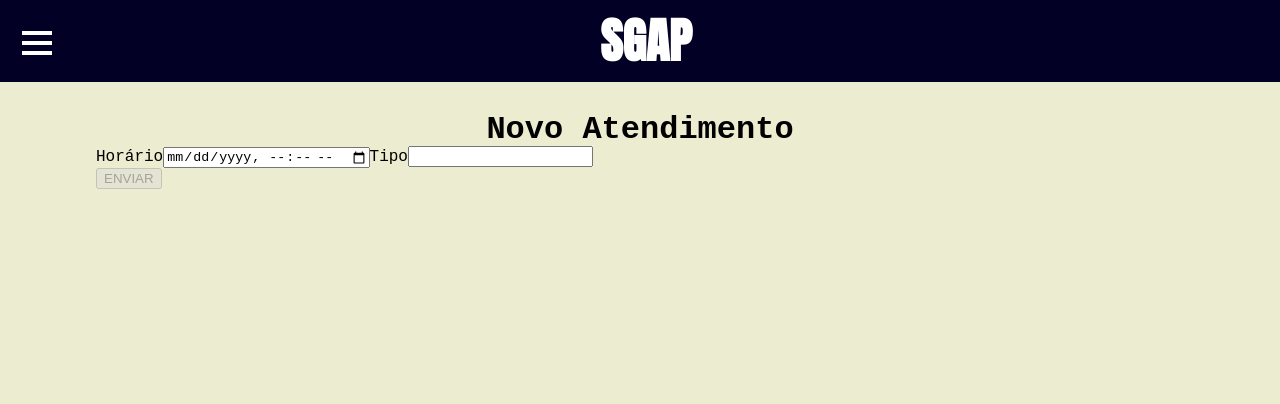
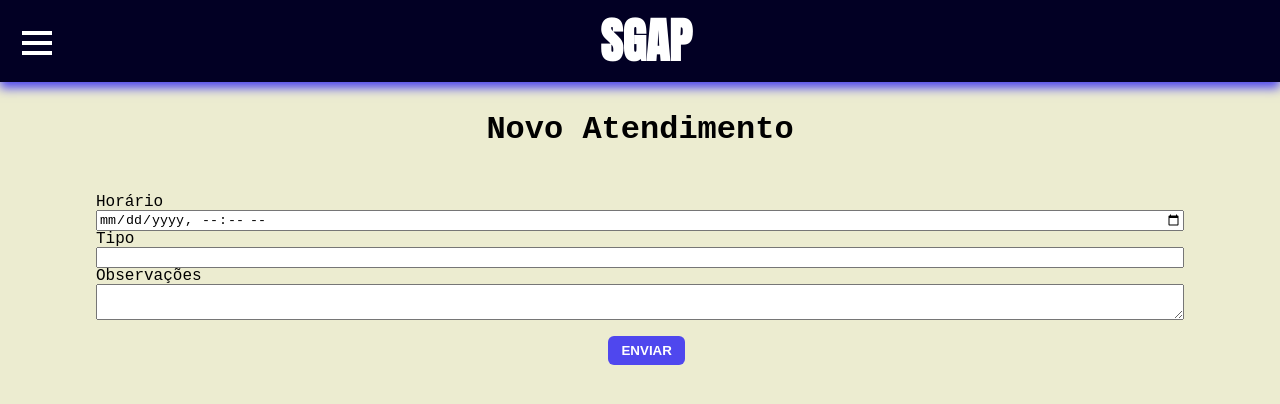
Before and after one commit to vnimar/SGAP, an Angular app in the folder sgap-front/: page /atendimentos/lista in a window 1280 px wide. Both pictures are taken after a click on the button "Cadastrar". Shown: the top 404 px of the page. Built offline with nearby package versions, Linux system fonts and the light colour scheme; no server answers; a web font is replaced by a local one.

Commit message:
atualização de estilos

```diff
--- a/sgap-front/src/app/atendimentos/lista-atendimentos/edicao-atendimentos/edicao-atendimentos.component.ts
+++ b/sgap-front/src/app/atendimentos/lista-atendimentos/edicao-atendimentos/edicao-atendimentos.component.ts
@@ -38,6 +38,7 @@ export class EdicaoAtendimentosComponent implements OnInit {
       id: this.atendimento.id,
       horario: this.atendimento.horario,
       tipo: this.atendimento.tipo,
+      observacao: this.atendimento.observacao
     });
   }
 
@@ -46,7 +47,7 @@ export class EdicaoAtendimentosComponent implements OnInit {
       id: this.atendimento.id,
       horario: this.formAtendimento?.value.horario,
       tipo: this.formAtendimento?.value.tipo,
-      observacao: ''
+      observacao: this.formAtendimento?.value.observacao
     }
 
     this.atendimentoService.atualizarAtendimento(this.atendimento.id, dadosAtualizados).subscribe({
--- a/sgap-front/src/app/atendimentos/lista-atendimentos/lista-atendimentos.component.scss
+++ b/sgap-front/src/app/atendimentos/lista-atendimentos/lista-atendimentos.component.scss
@@ -15,15 +15,17 @@
     width: 100%;
 
     .botao {
-      background: $azul-escuro;
+      background: $azul;
       border: none;
-      border-radius: 4px;
+      border-radius: 6px;
       color: $branco;
       font-weight: bold;
       padding: 1em;
 
       &:hover {
+        background: $azul-escuro;
         cursor: pointer;
+        transition: 0.3s ease-out;
       }
     }
   }
--- a/sgap-front/src/app/shared/form-atendimento/form-atendimento.component.html
+++ b/sgap-front/src/app/shared/form-atendimento/form-atendimento.component.html
@@ -6,6 +6,8 @@
         <input type="datetime-local" formControlName="horario">
         <label for="tipo">Tipo</label>
         <input type="text" formControlName="tipo">
+        <label for="observacao">Observações</label>
+        <textarea formControlName="observacao"></textarea>
       </div>
     </div>
     <div class="btn-group">
--- a/sgap-front/src/app/shared/form-atendimento/form-atendimento.component.scss
+++ b/sgap-front/src/app/shared/form-atendimento/form-atendimento.component.scss
@@ -1,3 +1,7 @@
+@import "../../../styles.scss";
+
+.form-assistidos {
+  padding: 2em 0;
   .row {
     display: flex;
     flex-direction: row;
@@ -6,22 +10,35 @@
   }
 
   .col {
+    display: flex;
     flex: 1;
-
-  .full-width {
-    width: 100%;
-    flex-grow: 10;
-  }
+    flex-direction: column;
+    padding: 1em 0;
   }
 
   .btn-group {
     align-items: center;
     display: flex;
+    justify-content: center;
+
     .btn {
-    margin-right: 12px;
+      background: $azul;
+      border: none;
+      border-radius: 6px;
+      color: $branco;
+      font-weight: bold;
+      padding: 0.5em 1em;
+
+      &:hover {
+        background: $azul-escuro;
+        cursor: pointer;
+        transition: 0.3s ease-out;
+      }
 
       &:last-child {
-      margin-right: 0;
+        margin-left: 1em;
       }
     }
   }
+
+}
--- a/sgap-front/src/app/shared/form-atendimento/form-atendimento.component.ts
+++ b/sgap-front/src/app/shared/form-atendimento/form-atendimento.component.ts
@@ -22,6 +22,7 @@ export class FormAtendimentoComponent {
     this.formAtendimento = this.formBuilder.group({
       horario: [null, Validators.required],
       tipo: [null, Validators.required],
+      observacao: [null]
     });
 
     this.formsService.setForm(this.formAtendimento);
--- a/sgap-front/src/app/shared/toolbar/menu-lateral/botao-hamburguer/botao-hamburguer.component.html
+++ b/sgap-front/src/app/shared/toolbar/menu-lateral/botao-hamburguer/botao-hamburguer.component.html
@@ -1,3 +1,3 @@
-<button class="menu-button">
-  <span class="menu-icon"></span>
+<button class="menu-button" [ngClass]="{'rotate': isRotated}" (click)="toggleRotate()">
+  <span class="menu-icon" [ngClass]="{'open': isRotated}"></span>
 </button>
--- a/sgap-front/src/app/shared/toolbar/menu-lateral/botao-hamburguer/botao-hamburguer.component.scss
+++ b/sgap-front/src/app/shared/toolbar/menu-lateral/botao-hamburguer/botao-hamburguer.component.scss
@@ -4,6 +4,11 @@
   background: none;
   border: none;
   cursor: pointer;
+}
+
+.menu-button.rotate {
+  transform: rotate(90deg);
+  transition: 0.1s ease-in-out;
 }
 
 .menu-icon {
--- a/sgap-front/src/app/shared/toolbar/menu-lateral/botao-hamburguer/botao-hamburguer.component.ts
+++ b/sgap-front/src/app/shared/toolbar/menu-lateral/botao-hamburguer/botao-hamburguer.component.ts
@@ -6,5 +6,9 @@ import { Component } from '@angular/core';
   styleUrls: ['./botao-hamburguer.component.scss']
 })
 export class BotaoHamburguerComponent {
+  isRotated = false;
 
+  toggleRotate() {
+    this.isRotated = !this.isRotated;
+  }
 }
--- a/sgap-front/src/app/shared/toolbar/toolbar.component.scss
+++ b/sgap-front/src/app/shared/toolbar/toolbar.component.scss
@@ -3,6 +3,7 @@
 .cabecalho {
   align-items: center;
   background: rgba(2, 0, 36, 1);
+  box-shadow: 0px 6px 10px $azul;
   display: flex;
   height: 50px;
   justify-content: space-between;
```
Lines whose indentation alone changed are shown as unchanged.
